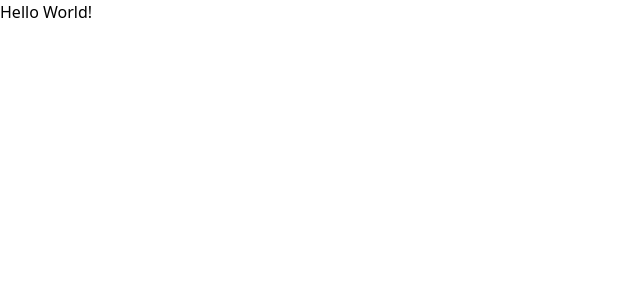
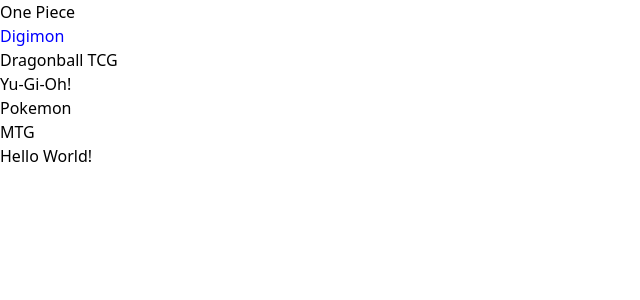
Before and after one commit to Midasantiago/Card-Capital, a React (Vite) app in the folder client/: page / in a window 1280 px wide. Shown: the top 300 px of the page, without its empty margins (0-640 px from the left). Built offline with nearby package versions, Linux system fonts and the light colour scheme.

Commit message:
Added files for future components

```diff
--- /dev/null
+++ b/client/src/components/navbar.css
@@ -0,0 +1,7 @@
+.navbar-container {
+  display: flex;
+}
+
+.digimon {
+  color: blue;
+}
--- /dev/null
+++ b/client/src/components/navbar.jsx
@@ -0,0 +1,19 @@
+import React from 'react'
+import './navbar.css'
+
+const Navbar = () => {
+  return (
+    <div className = "navbar-container">
+      <nav className = "navbar">
+        <a className="one-piece" href="/"><p>One Piece</p></a>
+        <a className="digimon" href="/"><p>Digimon</p></a>
+        <a className="dbz" href="/"><p>Dragonball TCG</p></a>
+        <a className="ygo" href="/"><p>Yu-Gi-Oh!</p></a>
+        <a className="pokemon" href="/"><p>Pokemon</p></a>
+        <a className="mtg" href="/"><p>MTG</p></a>
+      </nav>
+    </div>
+  )
+}
+
+export default Navbar
--- a/client/src/pages/homepage.jsx
+++ b/client/src/pages/homepage.jsx
@@ -1,8 +1,10 @@
 import React from 'react';
+import Navbar from '../components/navbar';
 
 const HomePage = () => {
     return (
         <div>
+            <Navbar />
             <h1>Hello World!</h1>
         </div>
     )
```
Also changed, not shown: client/src/components/body.jsx (added), client/src/components/footer.jsx (added), client/src/components/header.jsx (added).
